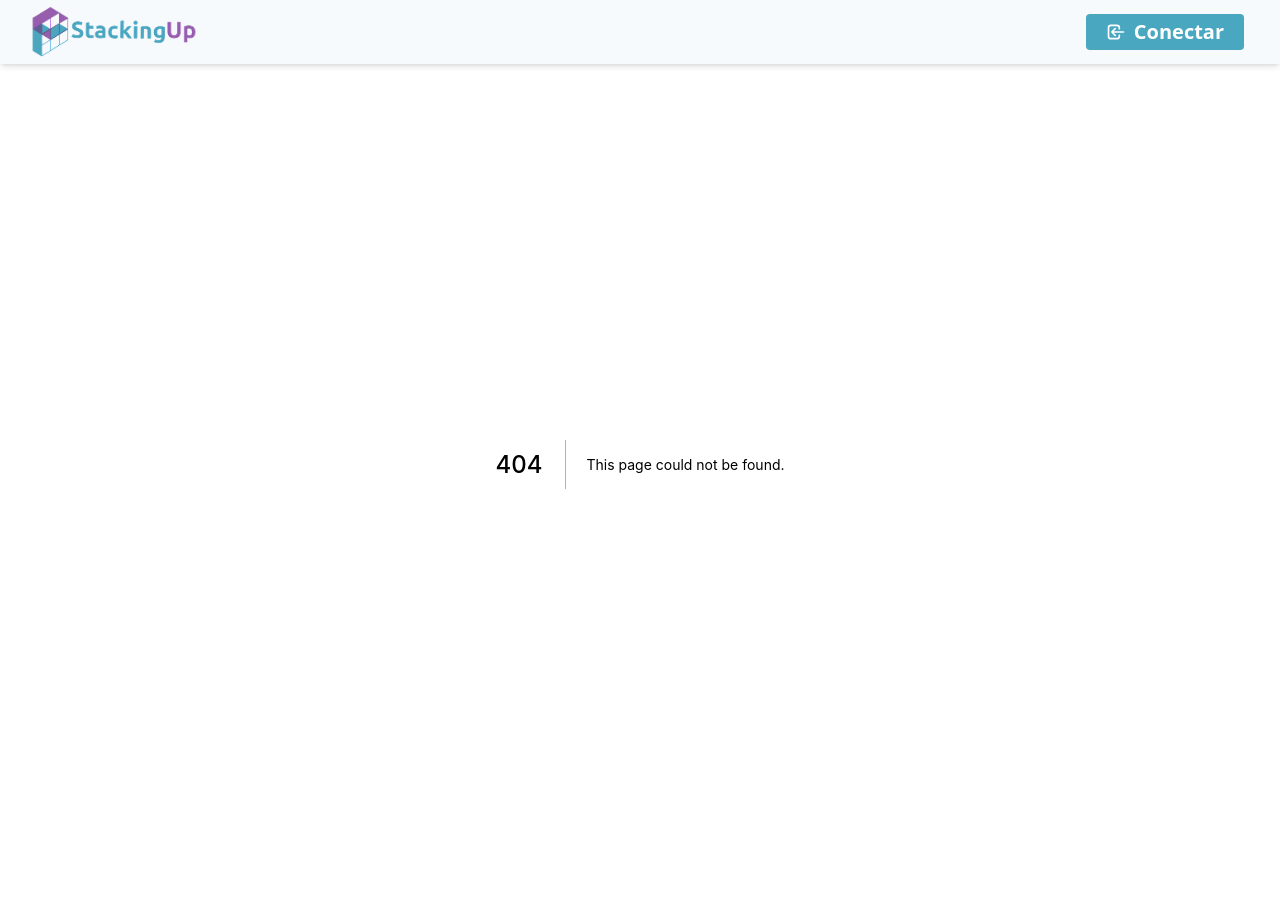
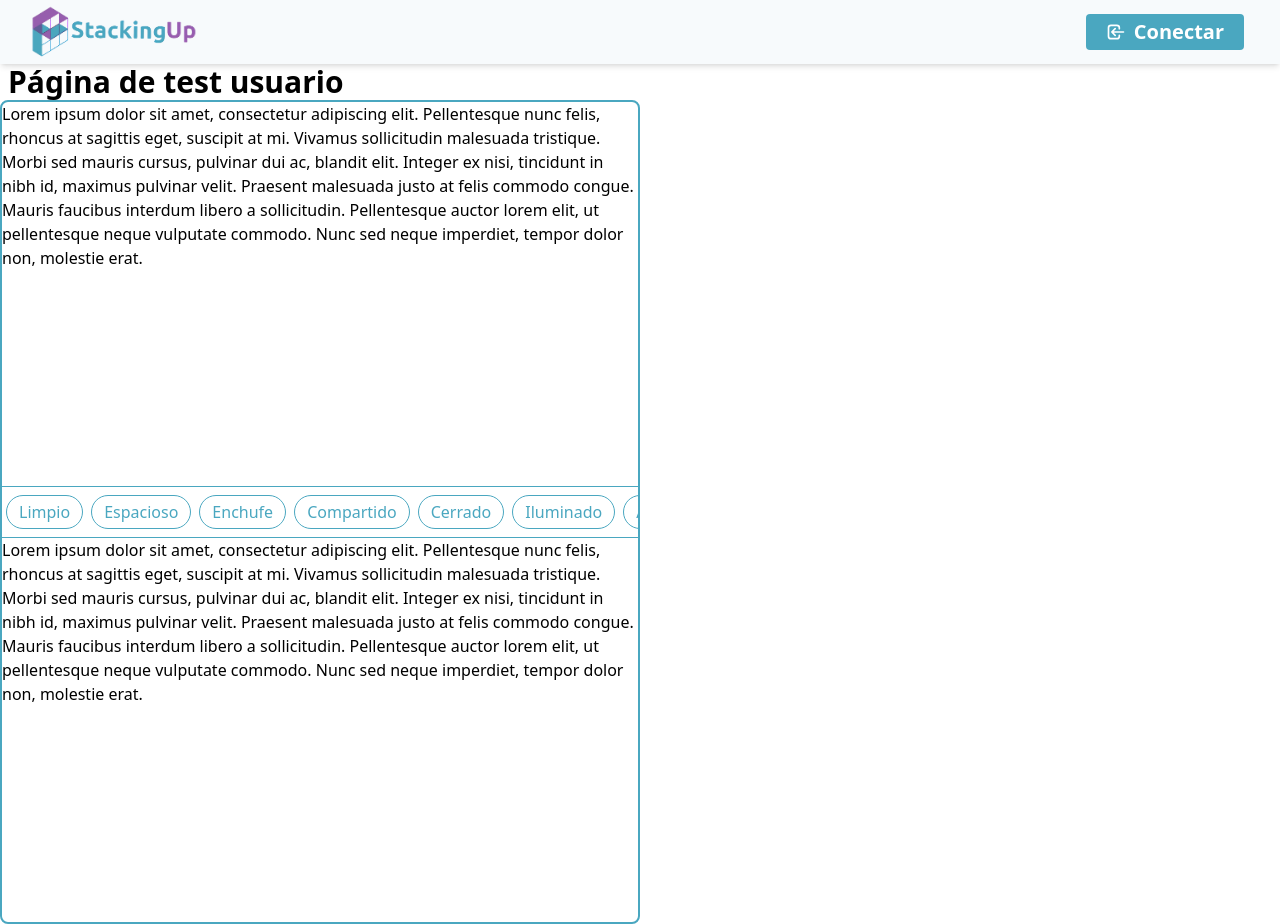
Before and after one commit to ISPP-2022/frontend, a Next.js app: page /user_tag_test in a window 1280 px wide. Before the commit this address had no page. Before the commit the page ends 864 px from the top, so only its background shows below. Built offline with nearby package versions, Linux system fonts and the light colour scheme.

Commit message:
feat: Añadir etiquetas a vistas con anuncios

```diff
--- /dev/null
+++ b/components/Tags/index.js
@@ -0,0 +1,16 @@
+export const Tags = ({ tags }) => {
+  const result = [];
+
+  tags?.forEach((value) => {
+    result.push(
+      <div className="rounded-full bg-white border border-blue-bondi text-blue-bondi px-3 py-1 mx-1 my-2">
+        {value}
+      </div>
+    );
+  });
+  return (
+    <div className="max-w flex flex-nowrap border-t border-b border-blue-bondi overflow-auto">
+      {result}
+    </div>
+  );
+};
--- /dev/null
+++ b/pages/user_tag_test/index.js
@@ -0,0 +1,49 @@
+import Head from "next/head";
+import { Title } from "../../components/Core/Text";
+import { Tags } from "../../components/Tags";
+
+function User() {
+  return (
+    <div>
+      <Head>
+        <title>Página de test usuario</title>
+      </Head>
+      <Title>Página de test usuario</Title>
+      <div className="md:w-1/2 border border-2 rounded-lg border-blue-bondi">
+        <div id="relleno" className="h-96">
+          Lorem ipsum dolor sit amet, consectetur adipiscing elit. Pellentesque
+          nunc felis, rhoncus at sagittis eget, suscipit at mi. Vivamus
+          sollicitudin malesuada tristique. Morbi sed mauris cursus, pulvinar
+          dui ac, blandit elit. Integer ex nisi, tincidunt in nibh id, maximus
+          pulvinar velit. Praesent malesuada justo at felis commodo congue.
+          Mauris faucibus interdum libero a sollicitudin. Pellentesque auctor
+          lorem elit, ut pellentesque neque vulputate commodo. Nunc sed neque
+          imperdiet, tempor dolor non, molestie erat.
+        </div>
+        <Tags
+          tags={[
+            "Limpio",
+            "Espacioso",
+            "Enchufe",
+            "Compartido",
+            "Cerrado",
+            "Iluminado",
+            "Agua",
+          ]}
+        ></Tags>
+        <div id="relleno2" className="h-96">
+          Lorem ipsum dolor sit amet, consectetur adipiscing elit. Pellentesque
+          nunc felis, rhoncus at sagittis eget, suscipit at mi. Vivamus
+          sollicitudin malesuada tristique. Morbi sed mauris cursus, pulvinar
+          dui ac, blandit elit. Integer ex nisi, tincidunt in nibh id, maximus
+          pulvinar velit. Praesent malesuada justo at felis commodo congue.
+          Mauris faucibus interdum libero a sollicitudin. Pellentesque auctor
+          lorem elit, ut pellentesque neque vulputate commodo. Nunc sed neque
+          imperdiet, tempor dolor non, molestie erat.
+        </div>
+      </div>
+    </div>
+  );
+}
+
+export default User;
```
Also changed, not shown: 1 other file (tests, documents, lock files or other folders).
